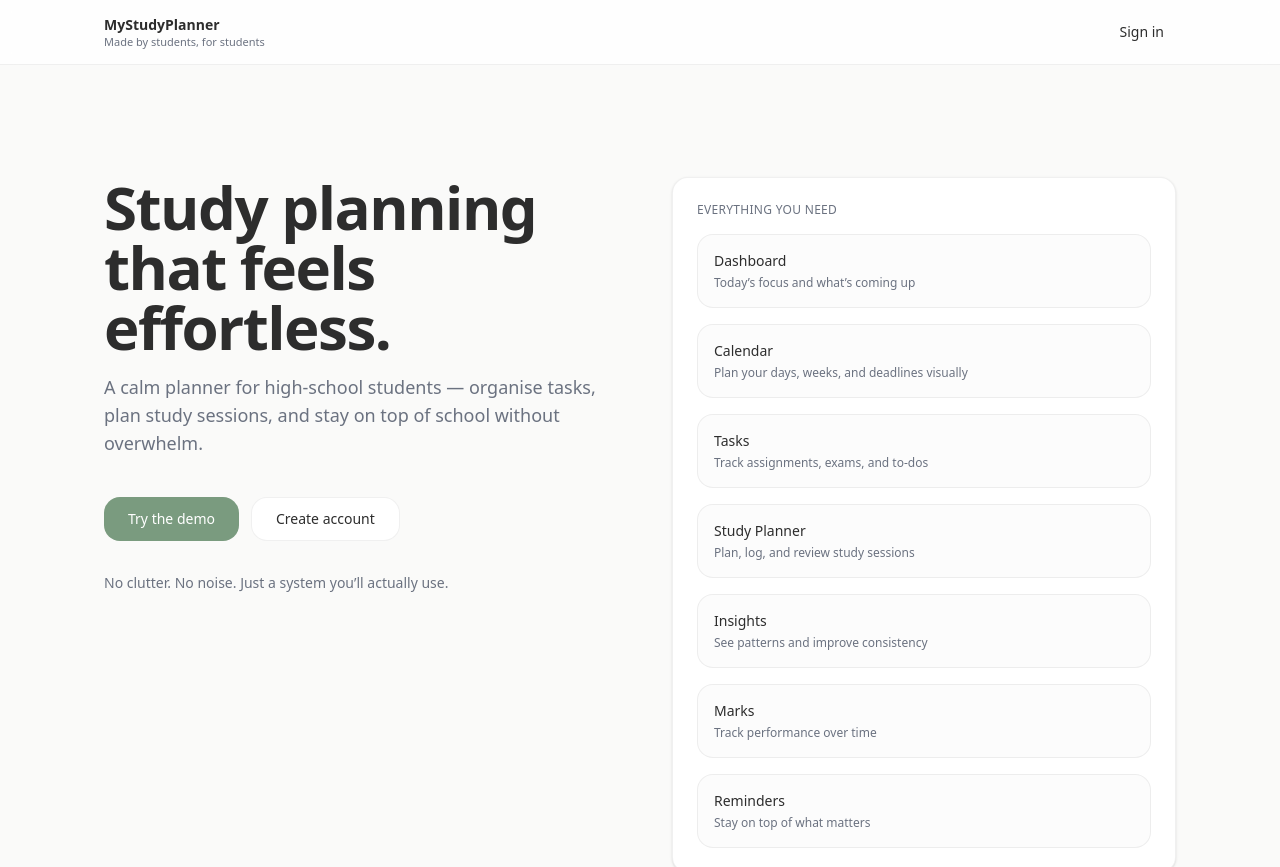
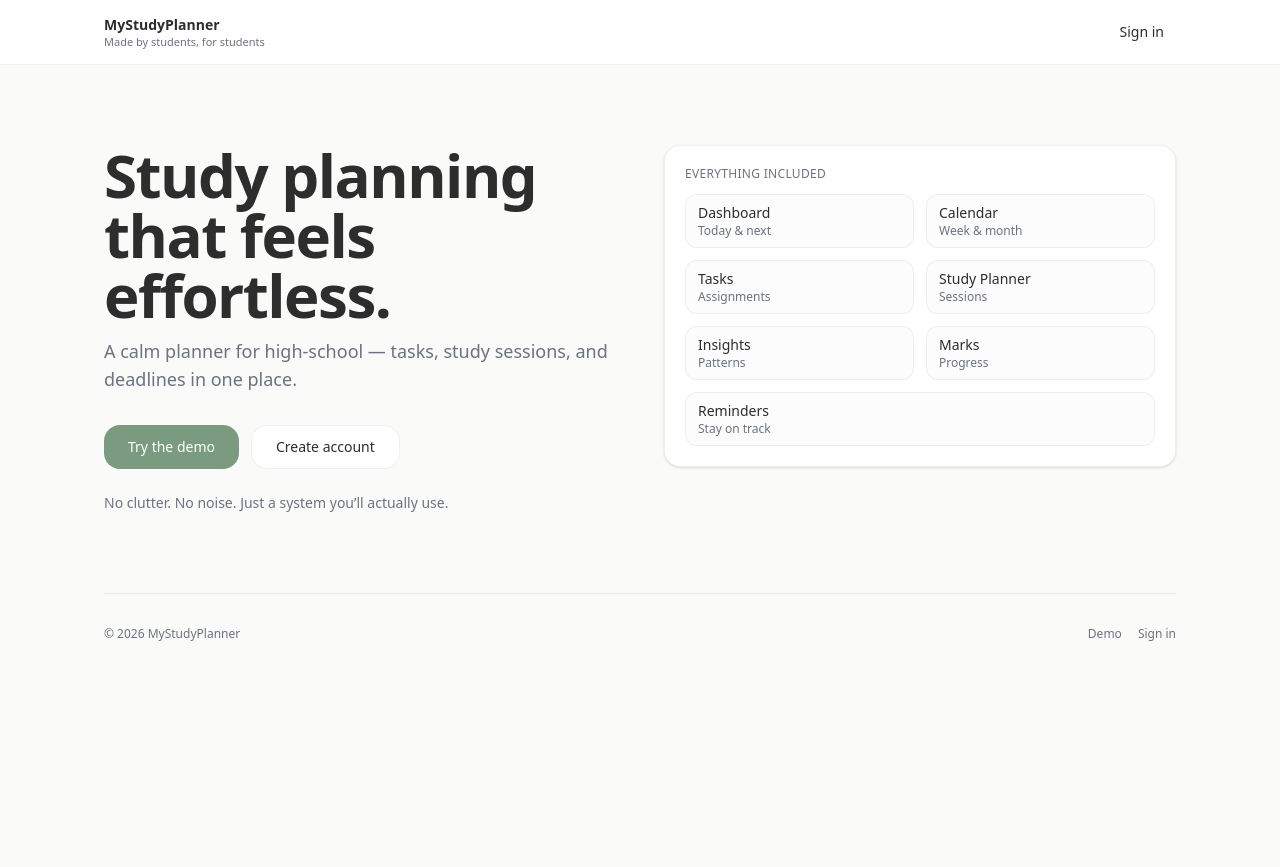
Before and after one commit to kaicrotty88/MyStudyPlanner, a Next.js app: page / in a window 1280 px wide. Shown: the top 867 px of the page. After the commit the page ends 800 px from the top, so only its background shows below. Built offline with nearby package versions, Linux system fonts and the light colour scheme; no server answers.

Commit message:
landing page redesign v5

```diff
--- a/app/page.tsx
+++ b/app/page.tsx
@@ -8,13 +8,6 @@ export const metadata: Metadata = {
   description:
     "A calm, minimal study planner for high-school students. Tasks, study sessions, calendars, and reminders — without the clutter.",
   alternates: { canonical: "/" },
-  openGraph: {
-    title: "MyStudyPlanner",
-    description:
-      "A calm, minimal study planner for high-school students. Tasks, study sessions, calendars, and reminders — without the clutter.",
-    url: "https://mystudyplanner.co/",
-    type: "website",
-  },
 };
 
 export default async function Page() {
@@ -46,20 +39,19 @@ export default async function Page() {
 
       {/* Hero */}
       <main className="mx-auto max-w-6xl px-6 md:px-10">
-        <section className="py-20 md:py-28">
-          <div className="grid gap-16 md:grid-cols-12 md:items-start">
+        <section className="py-16 md:py-20">
+          <div className="grid gap-12 md:grid-cols-12 md:items-start">
             {/* Left */}
             <div className="md:col-span-6">
               <h1 className="text-4xl font-semibold tracking-tight text-foreground md:text-6xl">
                 Study planning that feels effortless.
               </h1>
 
-              <p className="mt-4 max-w-lg text-base text-muted-foreground md:text-lg">
-                A calm planner for high-school students — organise tasks, plan
-                study sessions, and stay on top of school without overwhelm.
+              <p className="mt-3 max-w-lg text-base text-muted-foreground md:text-lg">
+                A calm planner for high-school — tasks, study sessions, and deadlines in one place.
               </p>
 
-              <div className="mt-10 flex flex-wrap items-center gap-3">
+              <div className="mt-8 flex flex-wrap items-center gap-3">
                 <Link
                   href="/demo"
                   className="inline-flex h-11 items-center justify-center rounded-xl bg-primary px-6 text-sm font-medium text-primary-foreground hover:opacity-95 transition"
@@ -75,79 +67,53 @@ export default async function Page() {
                 </Link>
               </div>
 
-              <p className="mt-8 text-sm text-muted-foreground">
+              <p className="mt-6 text-sm text-muted-foreground">
                 No clutter. No noise. Just a system you’ll actually use.
               </p>
             </div>
 
-            {/* Right – full feature overview */}
+            {/* Right – compact feature map */}
             <div className="md:col-span-6">
-              <div className="rounded-2xl border border-border bg-card p-6 shadow-sm">
-                <div className="space-y-4">
-                  <div className="text-xs uppercase tracking-wide text-muted-foreground">
-                    Everything you need
+              <div className="rounded-2xl border border-border bg-card p-5 shadow-sm">
+                <div className="mb-3 text-xs uppercase tracking-wide text-muted-foreground">
+                  Everything included
+                </div>
+
+                <div className="grid grid-cols-2 gap-3 text-sm">
+                  <div className="rounded-lg border border-border bg-background/50 px-3 py-2">
+                    <div className="font-medium text-foreground">Dashboard</div>
+                    <div className="text-xs text-muted-foreground">Today & next</div>
                   </div>
 
-                  <div className="rounded-xl border border-border bg-background/50 p-4">
-                    <div className="text-sm font-medium text-foreground">
-                      Dashboard
-                    </div>
-                    <div className="mt-1 text-xs text-muted-foreground">
-                      Today’s focus and what’s coming up
-                    </div>
+                  <div className="rounded-lg border border-border bg-background/50 px-3 py-2">
+                    <div className="font-medium text-foreground">Calendar</div>
+                    <div className="text-xs text-muted-foreground">Week & month</div>
                   </div>
 
-                  <div className="rounded-xl border border-border bg-background/50 p-4">
-                    <div className="text-sm font-medium text-foreground">
-                      Calendar
-                    </div>
-                    <div className="mt-1 text-xs text-muted-foreground">
-                      Plan your days, weeks, and deadlines visually
-                    </div>
+                  <div className="rounded-lg border border-border bg-background/50 px-3 py-2">
+                    <div className="font-medium text-foreground">Tasks</div>
+                    <div className="text-xs text-muted-foreground">Assignments</div>
                   </div>
 
-                  <div className="rounded-xl border border-border bg-background/50 p-4">
-                    <div className="text-sm font-medium text-foreground">
-                      Tasks
-                    </div>
-                    <div className="mt-1 text-xs text-muted-foreground">
-                      Track assignments, exams, and to-dos
-                    </div>
+                  <div className="rounded-lg border border-border bg-background/50 px-3 py-2">
+                    <div className="font-medium text-foreground">Study Planner</div>
+                    <div className="text-xs text-muted-foreground">Sessions</div>
                   </div>
 
-                  <div className="rounded-xl border border-border bg-background/50 p-4">
-                    <div className="text-sm font-medium text-foreground">
-                      Study Planner
-                    </div>
-                    <div className="mt-1 text-xs text-muted-foreground">
-                      Plan, log, and review study sessions
-                    </div>
+                  <div className="rounded-lg border border-border bg-background/50 px-3 py-2">
+                    <div className="font-medium text-foreground">Insights</div>
+                    <div className="text-xs text-muted-foreground">Patterns</div>
                   </div>
 
-                  <div className="rounded-xl border border-border bg-background/50 p-4">
-                    <div className="text-sm font-medium text-foreground">
-                      Insights
-                    </div>
-                    <div className="mt-1 text-xs text-muted-foreground">
-                      See patterns and improve consistency
-                    </div>
+                  <div className="rounded-lg border border-border bg-background/50 px-3 py-2">
+                    <div className="font-medium text-foreground">Marks</div>
+                    <div className="text-xs text-muted-foreground">Progress</div>
                   </div>
 
-                  <div className="rounded-xl border border-border bg-background/50 p-4">
-                    <div className="text-sm font-medium text-foreground">
-                      Marks
-                    </div>
-                    <div className="mt-1 text-xs text-muted-foreground">
-                      Track performance over time
-                    </div>
-                  </div>
-
-                  <div className="rounded-xl border border-border bg-background/50 p-4">
-                    <div className="text-sm font-medium text-foreground">
-                      Reminders
-                    </div>
-                    <div className="mt-1 text-xs text-muted-foreground">
-                      Stay on top of what matters
+                  <div className="col-span-2 rounded-lg border border-border bg-background/50 px-3 py-2">
+                    <div className="font-medium text-foreground">Reminders</div>
+                    <div className="text-xs text-muted-foreground">
+                      Stay on track
                     </div>
                   </div>
                 </div>
@@ -157,7 +123,7 @@ export default async function Page() {
         </section>
 
         {/* Footer */}
-        <footer className="border-t border-border py-10">
+        <footer className="border-t border-border py-8">
           <div className="flex flex-col gap-2 sm:flex-row sm:items-center sm:justify-between">
             <div className="text-xs text-muted-foreground">
               © {new Date().getFullYear()} MyStudyPlanner
```
